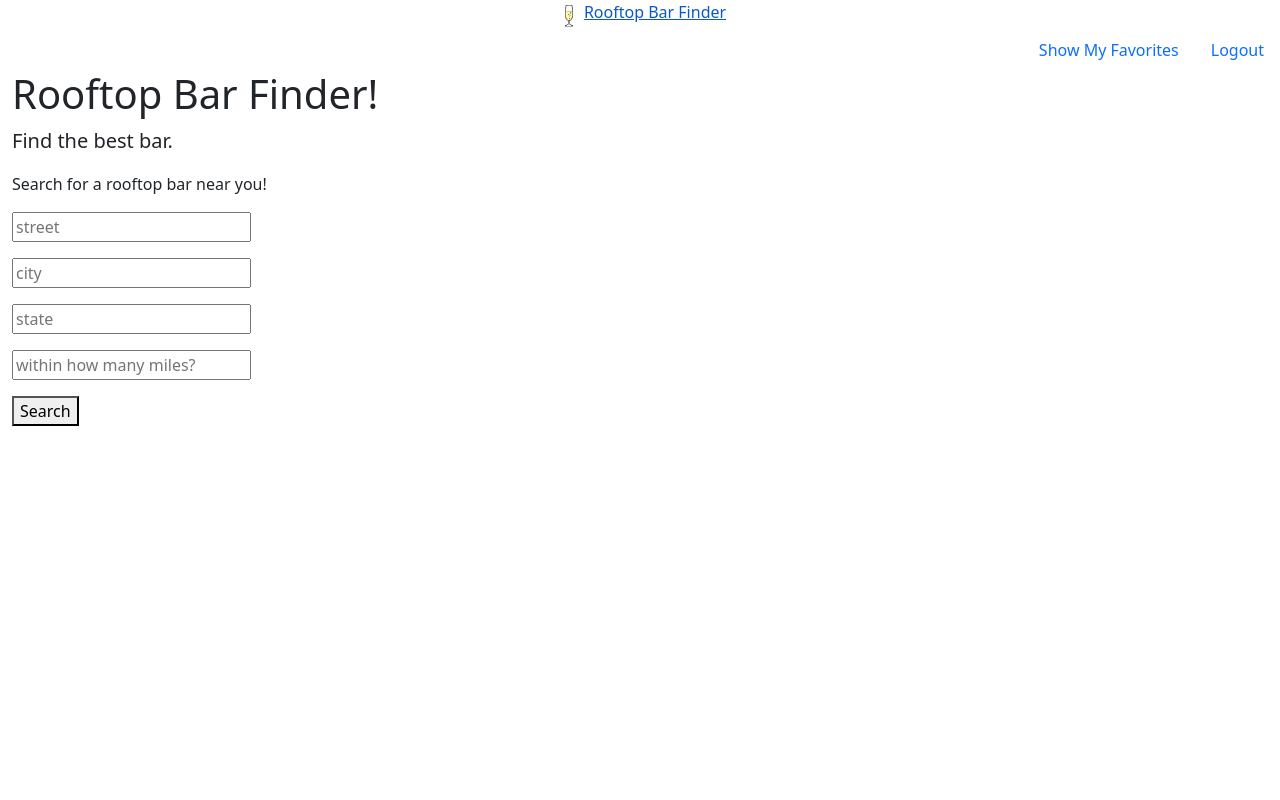
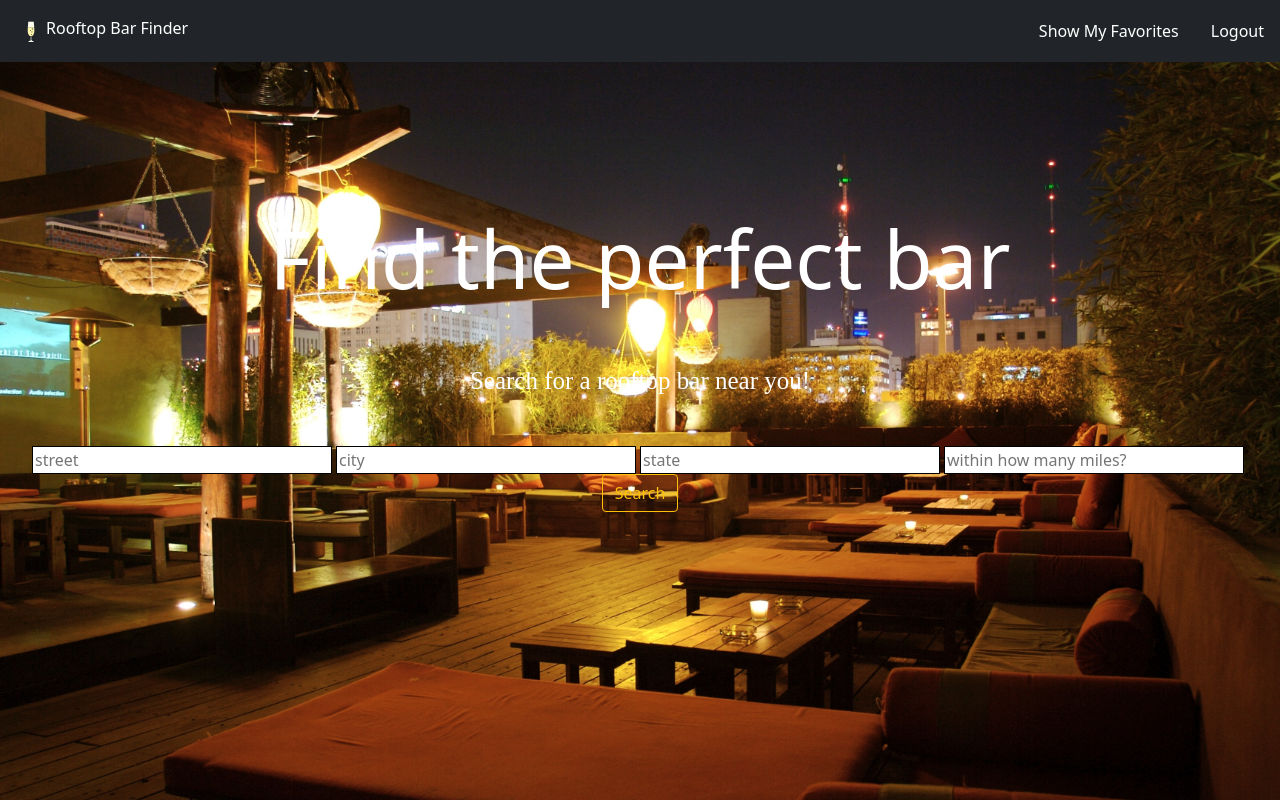
Before and after one commit to zenniferp/Hackbright-Project-Updated, a React (Vite) app: page / in a window 1280 px wide. Built offline with nearby package versions, Linux system fonts and the light colour scheme.

Commit message:
finished decorating

```diff
--- a/index.html
+++ b/index.html
@@ -4,10 +4,11 @@
     <meta charset="UTF-8" />
     <!-- <link rel="icon" type="image/svg+xml" href="/src/favicon.svg" /> -->
     <meta name="viewport" content="width=device-width, initial-scale=1.0" />
+    <link href="https://cdn.jsdelivr.net/npm/bootstrap@5.0.2/dist/css/bootstrap.min.css" rel="stylesheet" integrity="sha384-EVSTQN3/azprG1Anm3QDgpJLIm9Nao0Yz1ztcQTwFspd3yD65VohhpuuCOmLASjC" crossorigin="anonymous">
     <title>Rooftop Bar Finder</title>
 
   </head>
-  <body>
+  <body class="home">
     <div id="root"></div>
     <script type="module" src="/src/main.jsx"></script>
   </body>
--- a/src/App.css
+++ b/src/App.css
@@ -1,15 +1,3 @@
-.melon-card {
-  max-width: 23%;
-  margin: 0.5rem;
-}
-
-.melon-card h5 {
-  font-size: 1rem;
-}
-
-#shopping .filters {
-  min-width: 20%;
-}
 
 .loading-box {
   display: flex;
@@ -32,6 +20,43 @@
   font-family: cursive;
 }
 
+.home {
+  background-image: url("images/bar.jpg");
+  background-size: cover;
+  background-repeat: no-repeat;
+}
+
+.col-title {
+  text-align: center;
+  color: white;
+  margin-top: 100px;
+}
+
+.small-title {
+  font-size: 25px;
+  font-family: serif;
+  font-weight: normal;
+
+}
+
+input {
+  display: inline;
+  width: 300px;
+  border: 1px solid black;
+  margin-right:4px;
+  margin-top: 30px;
+}
+
+.info-text {
+  font-family: serif;
+  color: black;
+  text-align: left;
+}
+
+.mapcontainer {
+  margin-top: 100px;
+}
+
 @keyframes pulse {
   from {
     transform: scale(1);
--- a/src/Favorites.jsx
+++ b/src/Favorites.jsx
@@ -17,6 +17,8 @@ export default function ShowFavorites(props) {
     }, []);
 
     return (
+            <div className="map-container mb-3 py-5" >
             <Map results={results} updateResults={updateResults}/>
+            </div>
     );
 }
--- a/src/Homepage.jsx
+++ b/src/Homepage.jsx
@@ -1,14 +1,14 @@
 import React from 'react';
 import Search from "./Search";
+import bar from "./images/bar.jpg";
+import "./App.css";
 
 export default function Homepage(props) {
   return (
-    <div id="home-banner" className="row">
-      <div className="col">
-        <h1>Rooftop Bar Finder!</h1>
-        <p className="lead">Find the best bar.</p>
+    <div id="home-banner" className="row" >
+      <div className="col-title py-5">
+        <h1 class="display-1">Find the perfect bar</h1>
         <Search />
-
       </div>
     </div>
   );
--- a/src/Map.jsx
+++ b/src/Map.jsx
@@ -197,8 +197,9 @@ export default function Map(props) {
     }
   ]}
   return (
+    <div className="mapcontainer row justify-content-center">
     <GoogleMap
-          mapContainerStyle={{ maxWidth: "1200px", height: "800px" }}
+          mapContainerStyle={{ maxWidth: "1600px", height: "1200px" }}
           zoom={13}
           center={mapCenter}
           options={mapStyle}
@@ -219,7 +220,7 @@ export default function Map(props) {
                     setSelectedCenter(null);
                  }}
                 >
-                    <div>
+                    <div className="info-text">
                       <h1>{dataPoint.name}</h1>
                       <img src={dataPoint.image_url} width="300" height="300" ></img>
                       <ul className="bar-info">
@@ -233,5 +234,6 @@ export default function Map(props) {
             </Marker>
           ))};
         </GoogleMap>
+        </div>
       );
 }
--- a/src/Navbar.jsx
+++ b/src/Navbar.jsx
@@ -4,27 +4,27 @@ import logoPath from "./images/champagne.png";
 
 export default function Navbar(props) {
   return (
-    <nav>
+    <nav class="navbar navbar-dark bg-dark">
       <Link
         to="/"
-        className="havbar-brand d-flex justify-content-center"
+        className="havbar-brand d-flex justify-content-center nav-link"
       >
         <img src={logoPath} height="30" />
-        <span>Rooftop Bar Finder</span>
+        <span class="text-white">Rooftop Bar Finder</span>
       </Link>
 
       <section className="d-flex justify-content-end">
         <NavLink
           to="/favorites"
           activeClassName="navlink-active"
-          className="nav-link nav-item"
+          className="nav-link nav-item text-white"
         >
           Show My Favorites
         </NavLink>
         <NavLink
           to="/logout"
           activeClassName="navlink-active"
-          className="nav-link nav-item"
+          className="nav-link nav-item text-white"
         >
           Logout
         </NavLink>
--- a/src/Search.jsx
+++ b/src/Search.jsx
@@ -41,39 +41,34 @@ export default function Search(props) {
 // Pass the user input (evt target value) and update state
     return (
         <Fragment>
-            <div className="search">
-                <p> Search for a rooftop bar near you! </p>
+            <div className="search bg-transparent text-center py-5">
+                <p className="small-title"> Search for a rooftop bar near you! </p>
                 <form onSubmit = {handleSubmit}>
-                    <p>
                     <input
                         type="text"
                         value={street}
                         name="street"
                         placeholder="street"
                         onChange={evt => updateStreet(evt.target.value)} required={true} />
-                    </p><p>
                     <input
                         type="text"
                         value={city}
                         name="city"
                         placeholder="city"
                         onChange={evt => updateCity(evt.target.value)} required={true} />
-                    </p><p>
                     <input
                         type="text"
                         value={state}
                         name="state"
                         placeholder="state"
                         onChange={evt => updateState(evt.target.value)} required={true} />
-                    </p><p>
                     <input
                         type="number"
                         value={radius}
                         name="radius"
                         placeholder="within how many miles?"
                         onChange={evt => updateRadius(evt.target.value)} required={true} />
-                    </p>
-                    <button type="submit">Search</button>
+                    <button type="submit" class="btn btn-outline-warning">Search</button>
                 </form>
             </div>
             {showMap && <Map results={results} updateResults={updateResults}/>}
```
Also changed, not shown: src/images/bar.jpg (added), 1 other file (tests, documents, lock files or other folders).
